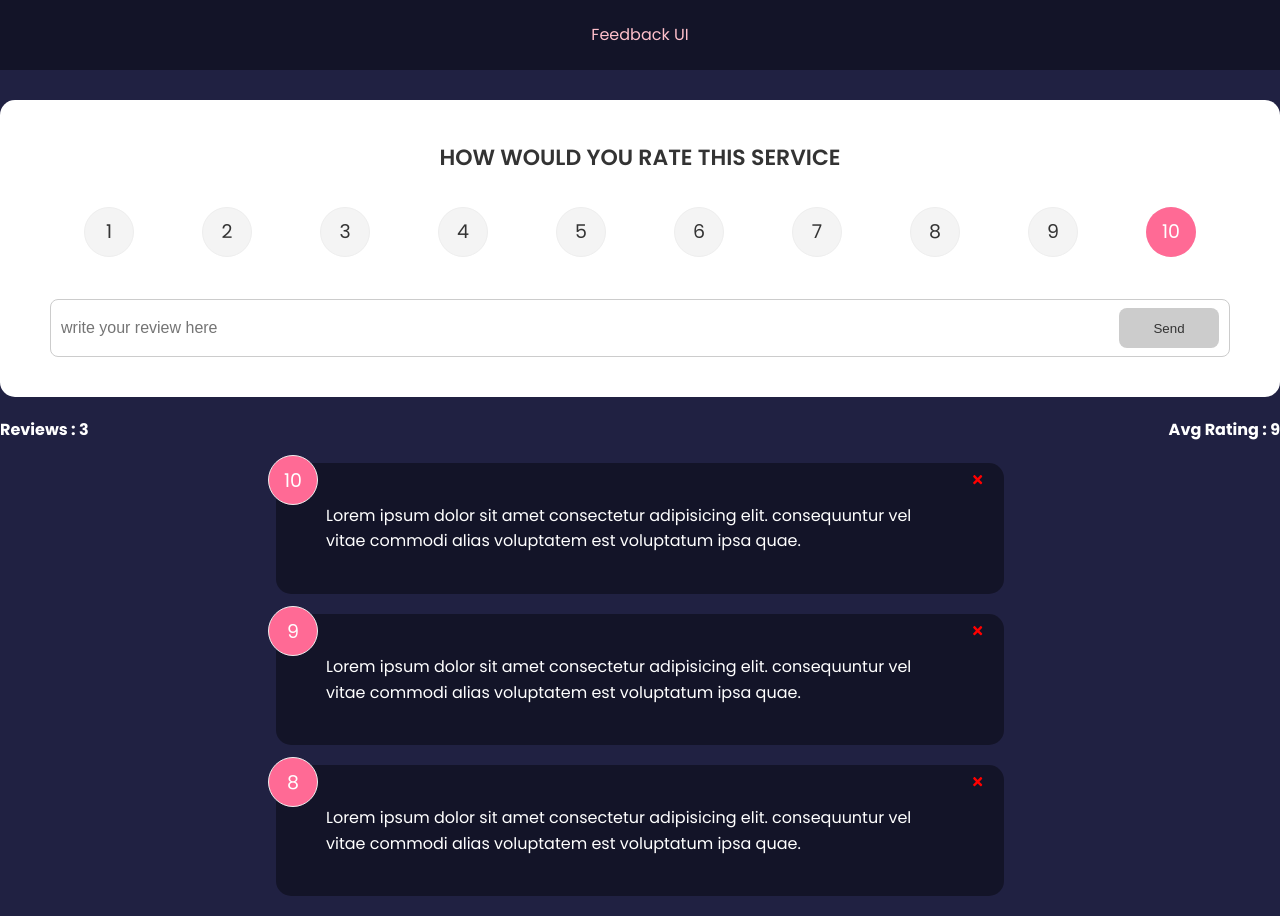
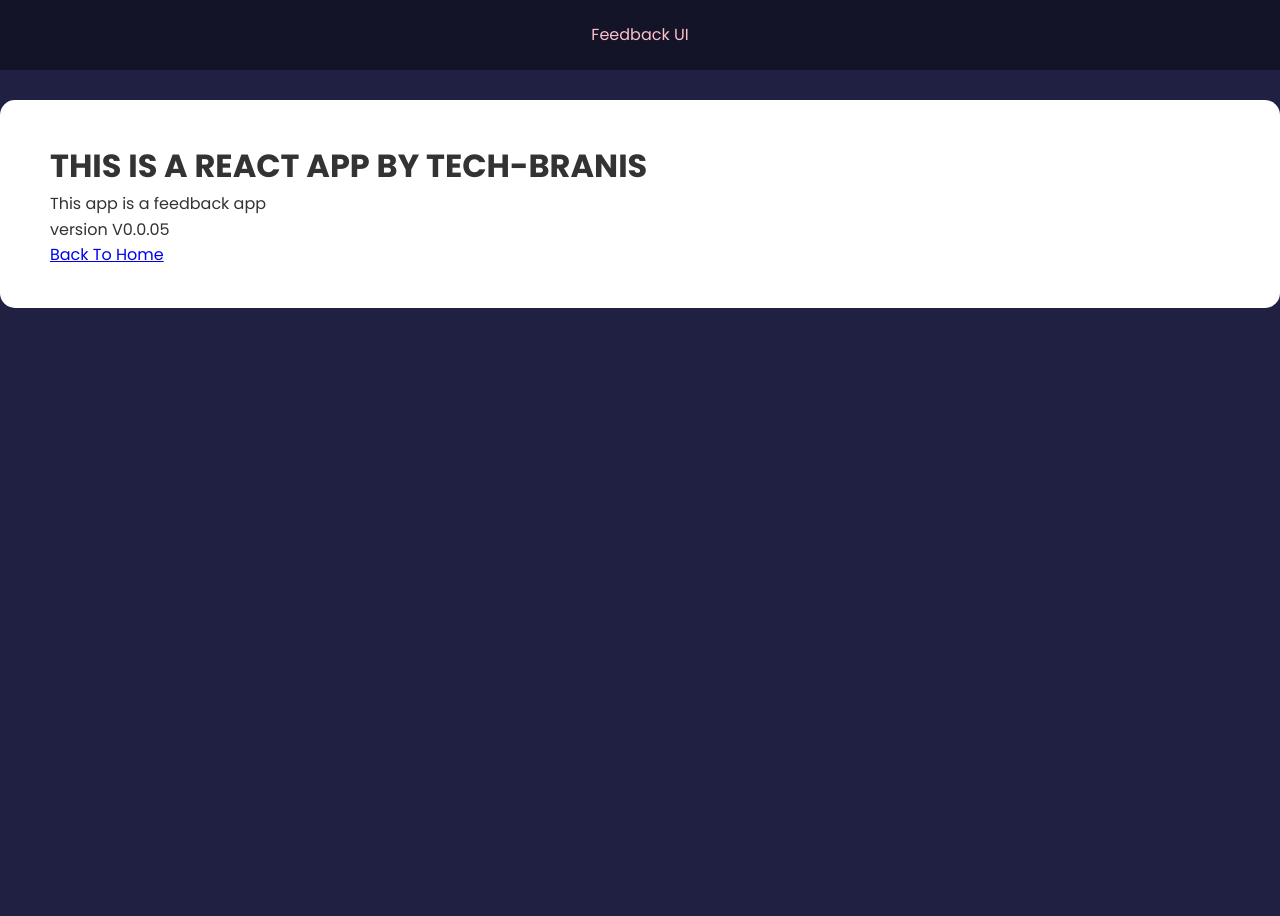
Before and after one commit to pranayharishchandra/Feedback-Web-Application-Project, a React (Create React App) app: page /about in a window 1280 px wide. After the commit the page ends 800 px from the top, so only its background shows below. Built offline with nearby package versions, Linux system fonts and the light colour scheme.

Commit message:
About Section - created and linked

```diff
--- a/package.json
+++ b/package.json
@@ -10,6 +10,7 @@
     "react": "^18.2.0",
     "react-dom": "^18.2.0",
     "react-icons": "^4.10.1",
+    "react-router-dom": "^6.15.0",
     "react-scripts": "5.0.1",
     "uuid": "^9.0.0",
     "web-vitals": "^2.1.4"
--- a/src/App.js
+++ b/src/App.js
@@ -1,9 +1,15 @@
+import React from 'react';
+
 import Header from './components/Header'
 // import FeedbackItem from './components/FeedbackItem'
 import FeedbackList from './components/FeedbackList';
 import FeedbackData from './data/FeedbackData';
 import FeedbackStats from './components/FeedbackStats';
 import FeedbackForm from './components/FeedbackForm';
+
+import AboutPage from './pages/AboutPage';
+import { BrowserRouter as Router, Route, Routes } from 'react-router-dom';
+
 
 
 
@@ -17,43 +23,94 @@ import { v4 as uuidv4 } from 'uuid';
 function App() {
     const [feedackArrOfObj, setFeedackArrOfObj] = useState(FeedbackData);
 
-    function deleteFeedback (id) {
-        setFeedackArrOfObj( feedackArrOfObj.filter( (obj) => obj.id !== id ))
+    function deleteFeedback(id) {
+        setFeedackArrOfObj(feedackArrOfObj.filter((obj) => obj.id !== id))
     }
 
-    function addFeedback (newFeedbackObj) {
+    function addFeedback(newFeedbackObj) {
         newFeedbackObj.id = uuidv4();
-        setFeedackArrOfObj([newFeedbackObj , ...feedackArrOfObj]);
+        setFeedackArrOfObj([newFeedbackObj, ...feedackArrOfObj]);
 
-
-
-
-
-
-
-
-
-
-
-        console.log("app", newFeedbackObj)
+        // console.log("app", newFeedbackObj)
     }
 
     return (
-        <>
-            <Header/>
-            {/* <FeedbackForm addFeedback={(newFeedbackObj) => addFeedback(newFeedbackObj)} /> */}
-            <FeedbackForm addFeedback={addFeedback} />
-            <FeedbackStats arrOfObj={feedackArrOfObj}/>
-            <div className='container'>
 
-                <FeedbackList arrOfObj={feedackArrOfObj}
-                              handleDelete={(id) => deleteFeedback(id)} />
+        <Router>
+ {/* If you want your header to remain present on every page of your application,
+    you can achieve this by placing the <Header /> component
+    outside of the <Routes> component.
+    This will ensure that the header is rendered on every route within your       application.*/}
+                <Header />  {/* This will render the header on every page */}
+            <Routes>
+                <Route path="/about" element={<AboutPage />} />
+
+                <Route
+                    path="/"
+                    element={(
+                        <>
+
+                            <FeedbackForm addFeedback={addFeedback} />
+                            <FeedbackStats arrOfObj={feedackArrOfObj} />
+                            <div className="container">
+                                <FeedbackList
+                                    arrOfObj={feedackArrOfObj}
+                                    handleDelete={(id) => deleteFeedback(id)}
+                                />
+                            </div>
+                            <footer>
+                                <a href='/about' style={{color:'white'}}>About</a>
+                            </footer>
+                        </>
+                    )}
+                />
+
+            </Routes>
+        </Router>
+
+    )
 
 
-            </div>
+    // return (
+    //     <Router>
+    //         <Routes>
+    //             {/*
+    //                 FOLLOWING METHOD NOT WORKING IDK WHY
+    //             <Route path='/about'>This is about</Route> */}
+    //             {/*
+    //                 THIS WORKS, BUT WE DON'T NEED IT
+    //             <Route path="/about" element={<div>This is about</div>} /> */}
+    //             <Route exact path="/about" element={<AboutPage />} />
+    //             {/* <Route exact path="/about" Component={AboutPage} /> */}
 
-        </>
-    )
+
+    //         </Routes>
+
+
+    //         <Header />
+
+    //         <Routes>
+    //             <Route exact path='/' element={(
+    //                 <>
+    //                     {/* <FeedbackForm addFeedback={(newFeedbackObj) => addFeedback(newFeedbackObj)} /> */}
+
+    //                     <FeedbackForm addFeedback={addFeedback} />
+    //                     <FeedbackStats arrOfObj={feedackArrOfObj} />
+    //                     <div className='container'>
+
+    //                         <FeedbackList arrOfObj={feedackArrOfObj}
+    //                             handleDelete={(id) => deleteFeedback(id)} />
+
+
+    //                     </div>
+
+    //                     {/* /* <Route path='/pages/AboutPage'>This is about</Route>  */}
+    //                 </>
+    //             )} />
+    //         </Routes>
+
+    //     </Router>
+    // )
 }
 
 export default App;
--- a/src/components/FeedbackForm.jsx
+++ b/src/components/FeedbackForm.jsx
@@ -1,5 +1,5 @@
 import { useState } from "react"
-
+import { Route } from "react-router-dom";
 
 import Card from "./shared/Card"
 import Button from "./shared/Button";
@@ -64,6 +64,8 @@ function FeedbackForm({addFeedback}) {
 
 
   return (
+
+
     <Card>
         <form onSubmit={handleSubmit}>
 
--- /dev/null
+++ b/src/pages/AboutPage.jsx
@@ -0,0 +1,15 @@
+import React from 'react'
+import Card from '../components/shared/Card'
+
+function AboutPage() {
+  return (
+    <Card>
+        <h1>THIS IS A REACT APP BY TECH-BRANIS</h1>
+        <p>This app is a feedback app</p>
+        <p>version V0.0.05</p>
+        <a href="/">Back To Home</a>
+    </Card>
+  )
+}
+
+export default AboutPage
```
Also changed, not shown: 1 other file (tests, documents, lock files or other folders).
